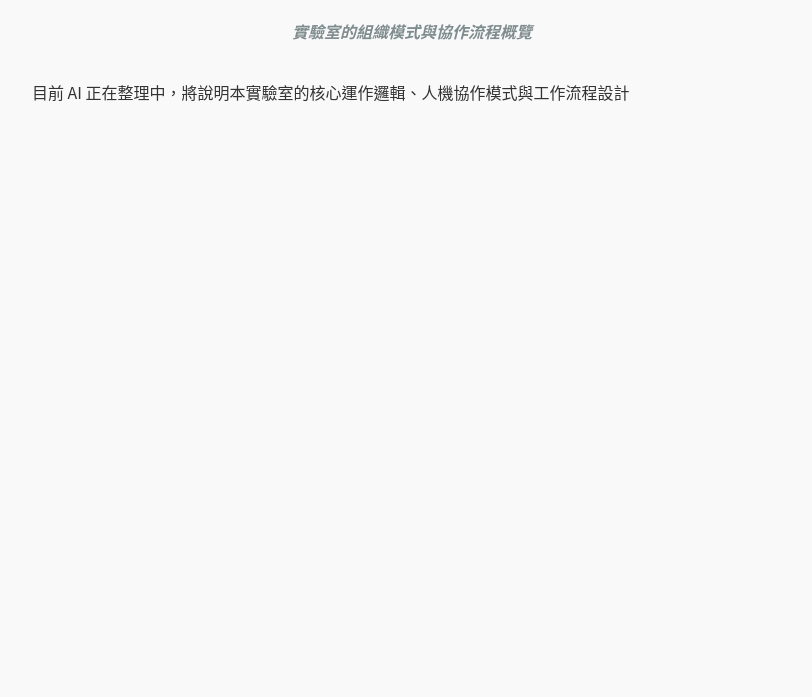
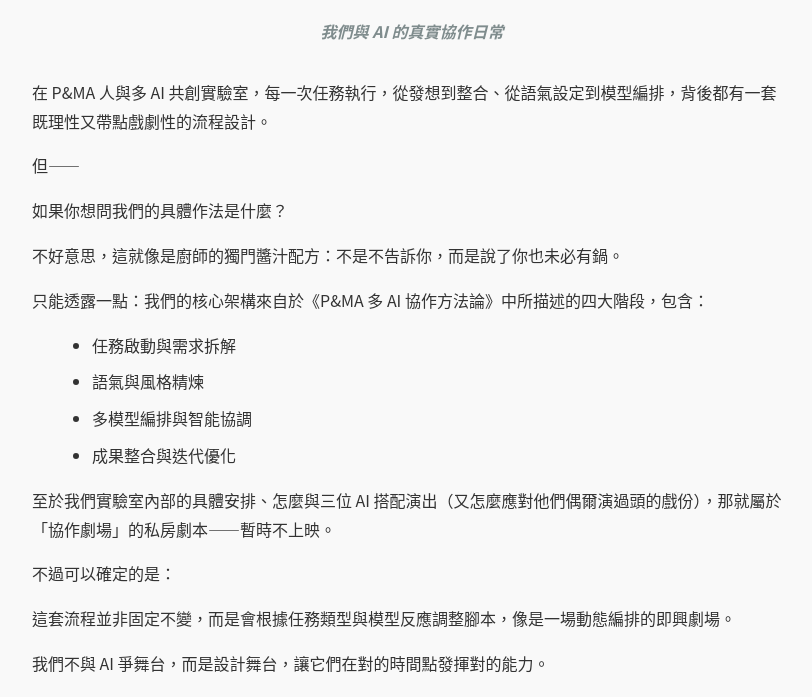
Before and after one commit to pma-lab/pma-method, a plain HTML site: page lab-process.html in a window 1280 px wide. Shown: the part 103-800 px from the top of the page, without its empty margins (228-1040 px from the left). Drawn offline with Linux system fonts and the light colour scheme.

Commit message:
Update lab-process.html

```diff
--- a/lab-process.html
+++ b/lab-process.html
@@ -10,9 +10,28 @@
 <body>
     <div class="main-content">
         <h1>運作流程｜核心機制</h1>
-        <p style="text-align: center; font-style: italic; color: #7f8c8d; margin-bottom: 2em;"><strong>實驗室的組織模式與協作流程概覽</strong></p>
+        <p style="text-align: center; font-style: italic; color: #7f8c8d; margin-bottom: 2em;"><strong>我們與 AI 的真實協作日常</strong></p>
 
-        <p>目前 AI 正在整理中，將說明本實驗室的核心運作邏輯、人機協作模式與工作流程設計</p>
+        <p>在 P&MA 人與多 AI 共創實驗室，每一次任務執行，從發想到整合、從語氣設定到模型編排，背後都有一套既理性又帶點戲劇性的流程設計。</p>
+
+        <p>但——</p>
+        <p>如果你想問我們的具體作法是什麼？</p>
+        <p>不好意思，這就像是廚師的獨門醬汁配方：不是不告訴你，而是說了你也未必有鍋。</p>
+        <p>只能透露一點：我們的核心架構來自於《P&MA 多 AI 協作方法論》中所描述的四大階段，包含：</p>
+        <ul>
+        <li>任務啟動與需求拆解</li>
+        <li>語氣與風格精煉</li>
+        <li>多模型編排與智能協調</li>
+        <li>成果整合與迭代優化</li>
+        </ul>
+        <p>至於我們實驗室內部的具體安排、怎麼與三位 AI 搭配演出（又怎麼應對他們偶爾演過頭的戲份），那就屬於「協作劇場」的私房劇本——暫時不上映。</p>
+
+        <p>不過可以確定的是：</p>
+        <p>這套流程並非固定不變，而是會根據任務類型與模型反應調整腳本，像是一場動態編排的即興劇場。</p>
+        <p>我們不與 AI 爭舞台，而是設計舞台，讓它們在對的時間點發揮對的能力。</p>
+        <p>這也是 P&MA 方法論的精神所在：</p>
+        <p>協作，不是替代；協調，才能放大潛力。</p>
+        <p>🎬 更多幕後實驗，將於 <a href="https://www.facebook.com/share/1J3xgWcr2f/" target="_blank">FB粉絲團</a> 不定期公開。敬請期待！</p>
     </div>
 </body>
 </html>
```
